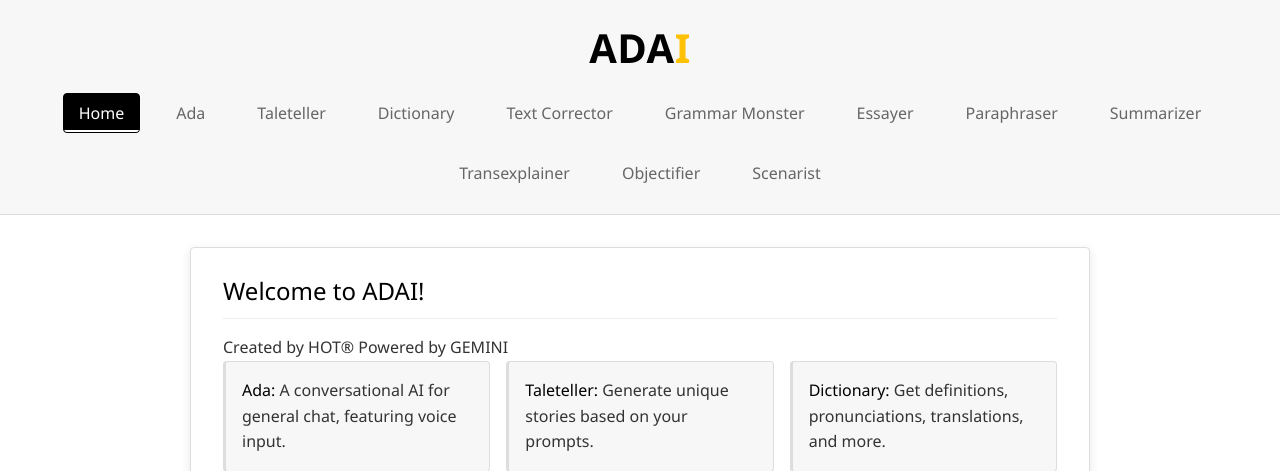
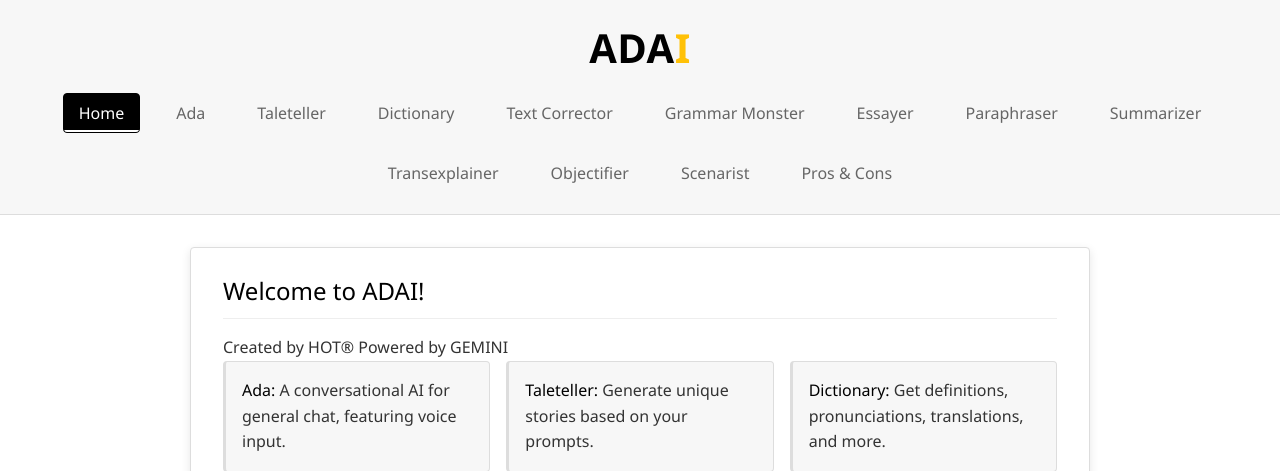
Before and after one commit to azazel1805/adai3.0, a Python web app: template templates/index.html in a window 1280 px wide. Shown: the top 471 px of the page. Run offline with Jinja, Linux system fonts and the light colour scheme; the template is opened without the code that fills it, so the values that code supplies are empty.

Commit message:
Update index.html

```diff
--- a/templates/index.html
+++ b/templates/index.html
@@ -28,6 +28,7 @@
             <button class="nav-button" data-tool="transexplainer">Transexplainer</button>
             <button class="nav-button" data-tool="objectifier">Objectifier</button>
             <button class="nav-button" data-tool="scenarist">Scenarist</button>
+            <button class="nav-button" data-tool="pros_cons_lister">Pros & Cons</button>
         </nav>
     </header>
 
```
